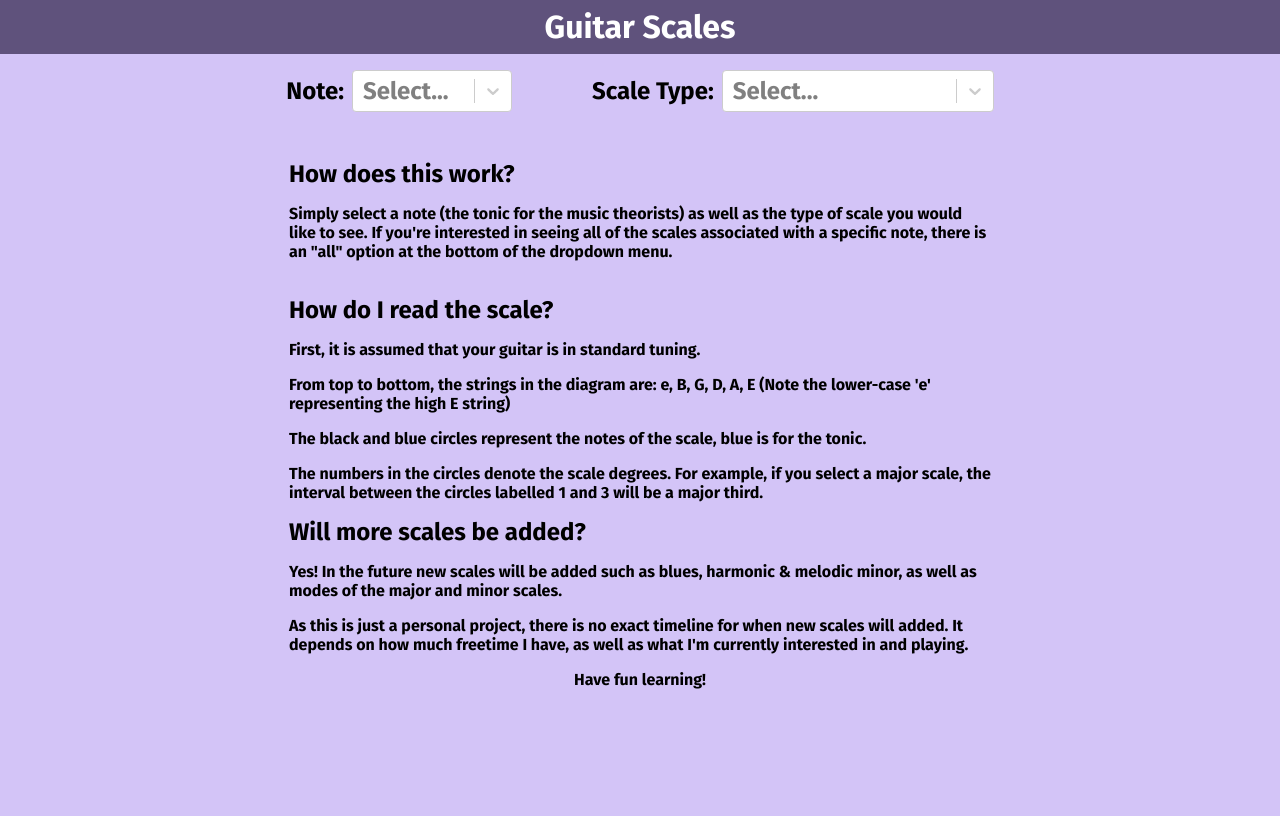
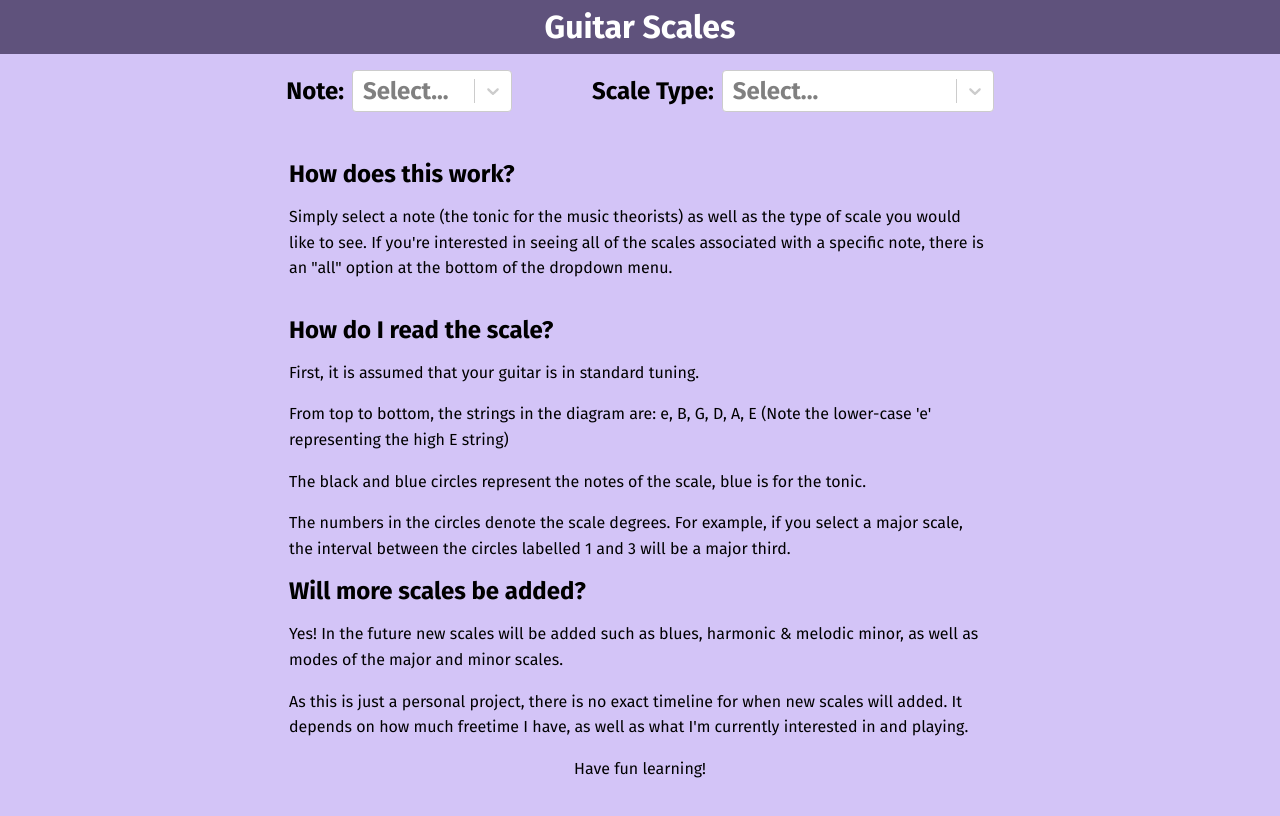
Before and after one commit to JoshGraham14/Guitar-Scale-Tutor, a React (Vite) app: page / in a window 1280 px wide. Shown: the top 816 px of the page. Built offline with nearby package versions, Linux system fonts and the light colour scheme.

Commit message:
Adjusted font weight and line height for p tags

```diff
--- a/src/index.css
+++ b/src/index.css
@@ -17,3 +17,8 @@ body {
 	font-weight: 700;
 	background-color: var(--background-colour);
 }
+
+p {
+	font-weight: 400;
+	line-height: 1.6;
+}
```
